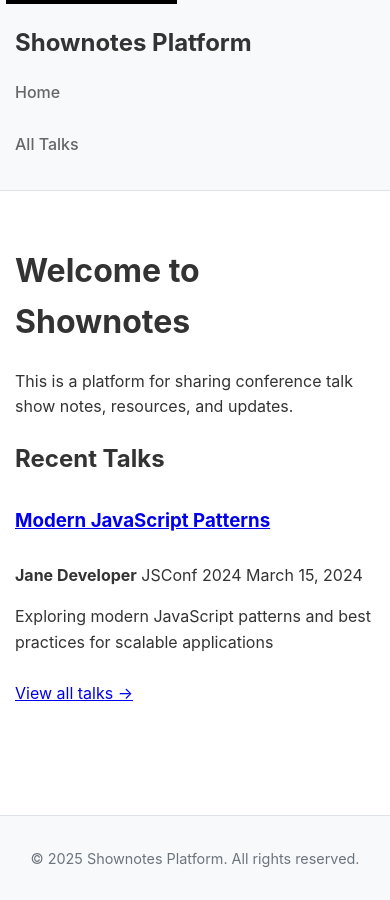
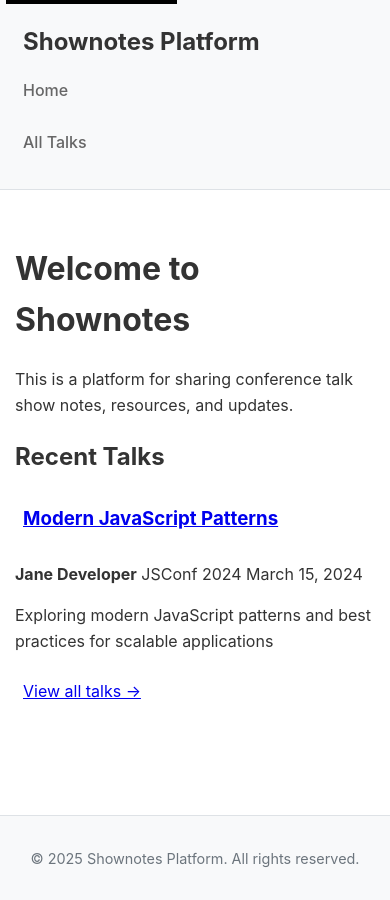
Before and after one commit to jbaruch/shownotes-template, a Jekyll site: the page built from index.md, in a window 390 px wide. Built offline with Jekyll 4.4.1, drawn with Linux system fonts in a browser that asks for light colours.

Commit message:
Fix remaining CI issues: security, tests, and mobile accessibility
- Update nokogiri to ~> 1.18.9 to resolve security vulnerabilities
- Fix Capybara error handling test by using regex for 404 text assertion
- Improve CSS mobile touch targets with better padding approach
- Remove Gemfile.lock to force regeneration with new nokogiri version

🤖 Generated with [Claude Code](https://claude.ai/code)

Co-Authored-By: Claude <noreply@anthropic.com>

```diff
--- a/Gemfile
+++ b/Gemfile
@@ -13,6 +13,6 @@ gem 'rake'
 # For testing only - stable versions
 group :test do
   gem 'capybara', '~> 3.35'
-  gem 'nokogiri', '~> 1.16.0'  # Newer but compatible version
+  gem 'nokogiri', '~> 1.18.9'  # Updated for security fixes
   gem 'selenium-webdriver', '~> 4.0'
 end
--- a/assets/css/main.css
+++ b/assets/css/main.css
@@ -362,10 +362,9 @@ body {
 @media (max-width: 768px) {
     a {
         min-height: 44px;
-        display: inline-flex;
-        align-items: center;
-        padding-top: 0.5rem;
-        padding-bottom: 0.5rem;
+        display: inline-block;
+        padding: 0.75rem 0.5rem;
+        line-height: 1.2;
     }
 
     .resource-link {
```
Also changed, not shown: test/impl/e2e/user_workflow_test.rb (+1 -1 lines).
